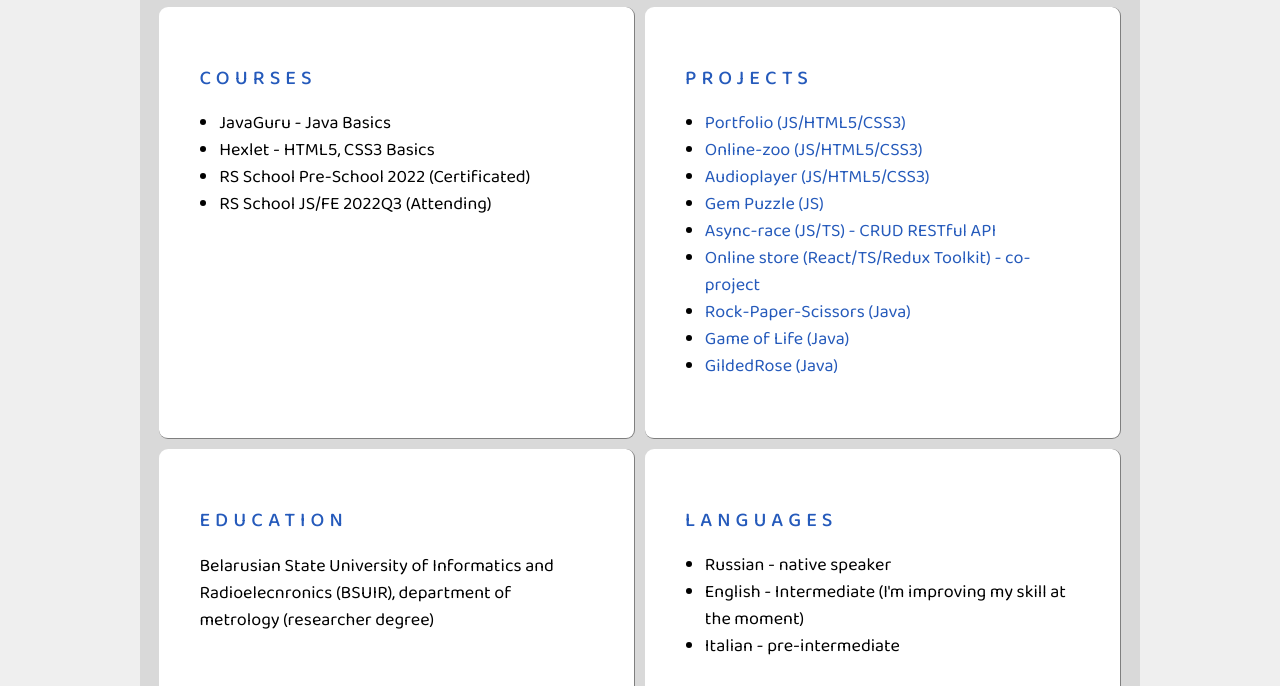
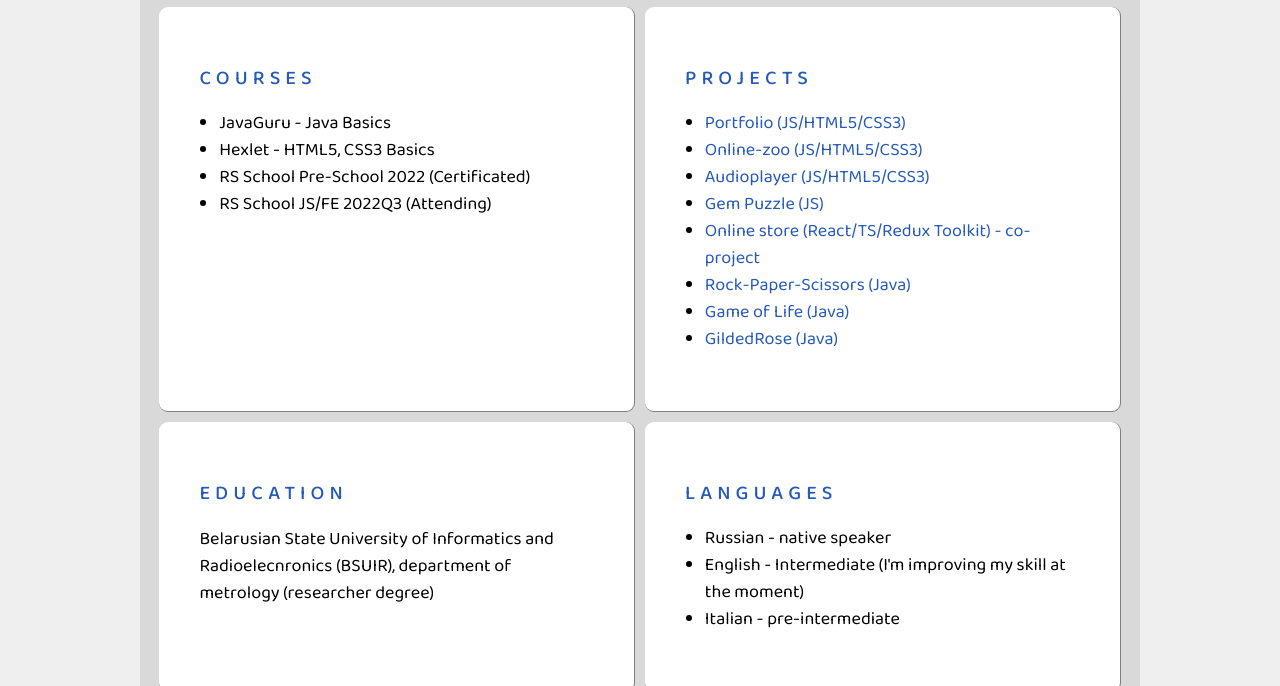
Before and after one commit to proboynick/rsschool-cv-old2, a plain HTML site: page index.html in a window 1280 px wide. Shown: the part 1174-1860 px from the top of the page. Drawn offline with Linux system fonts and the light colour scheme.

Commit message:
Update index.html

```diff
--- a/index.html
+++ b/index.html
@@ -221,12 +221,6 @@ const generateRandomNames = (): string[] => {
               >
             </li>
             <li class="section-item">
-              <a
-                href="https://rolling-scopes-school.github.io/proboynick-JSFE2022Q3/async-race-dist/"
-                >Async-race (JS/TS) - CRUD RESTful API</a
-              >
-            </li>
-            <li class="section-item">
               <a href="https://viktoriyadatchuk.github.io/online-store/"
                 >Online store (React/TS/Redux Toolkit) - co-project</a
               >
```
